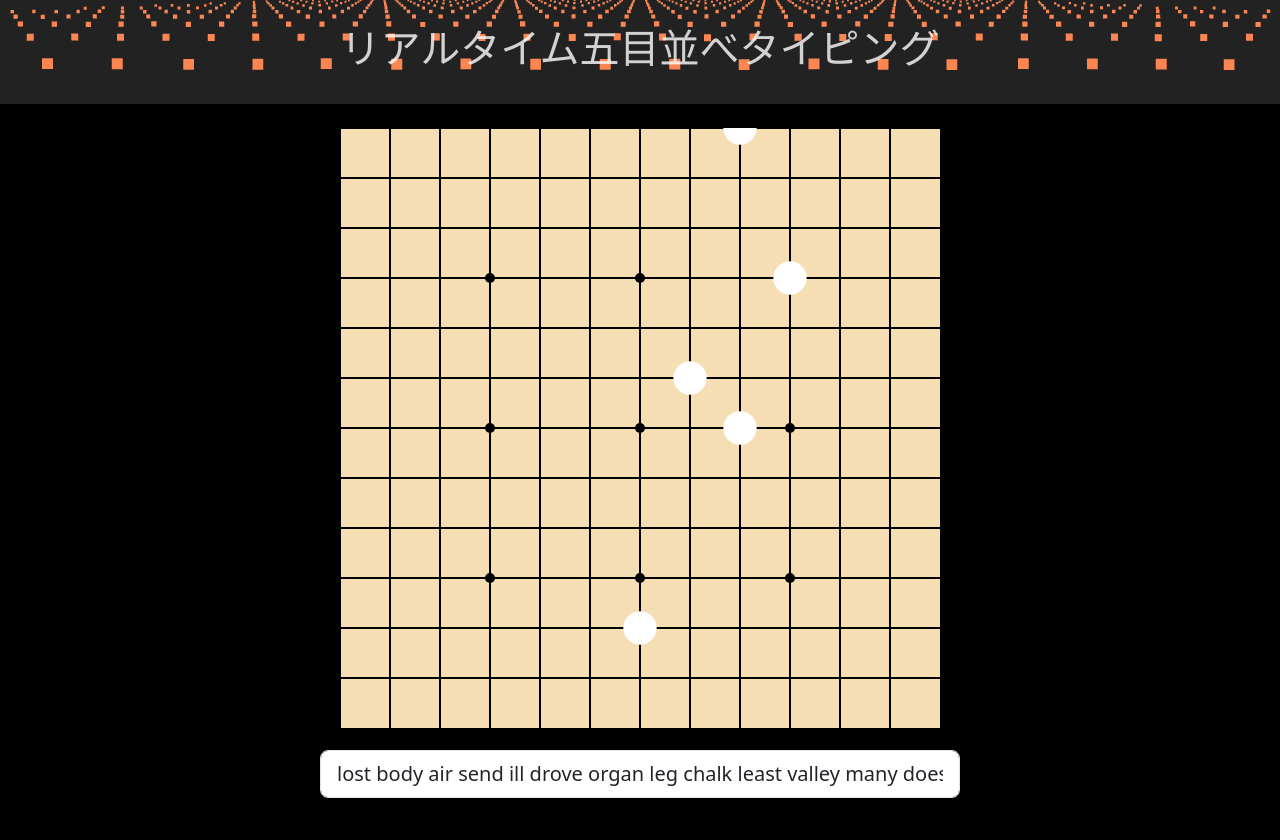
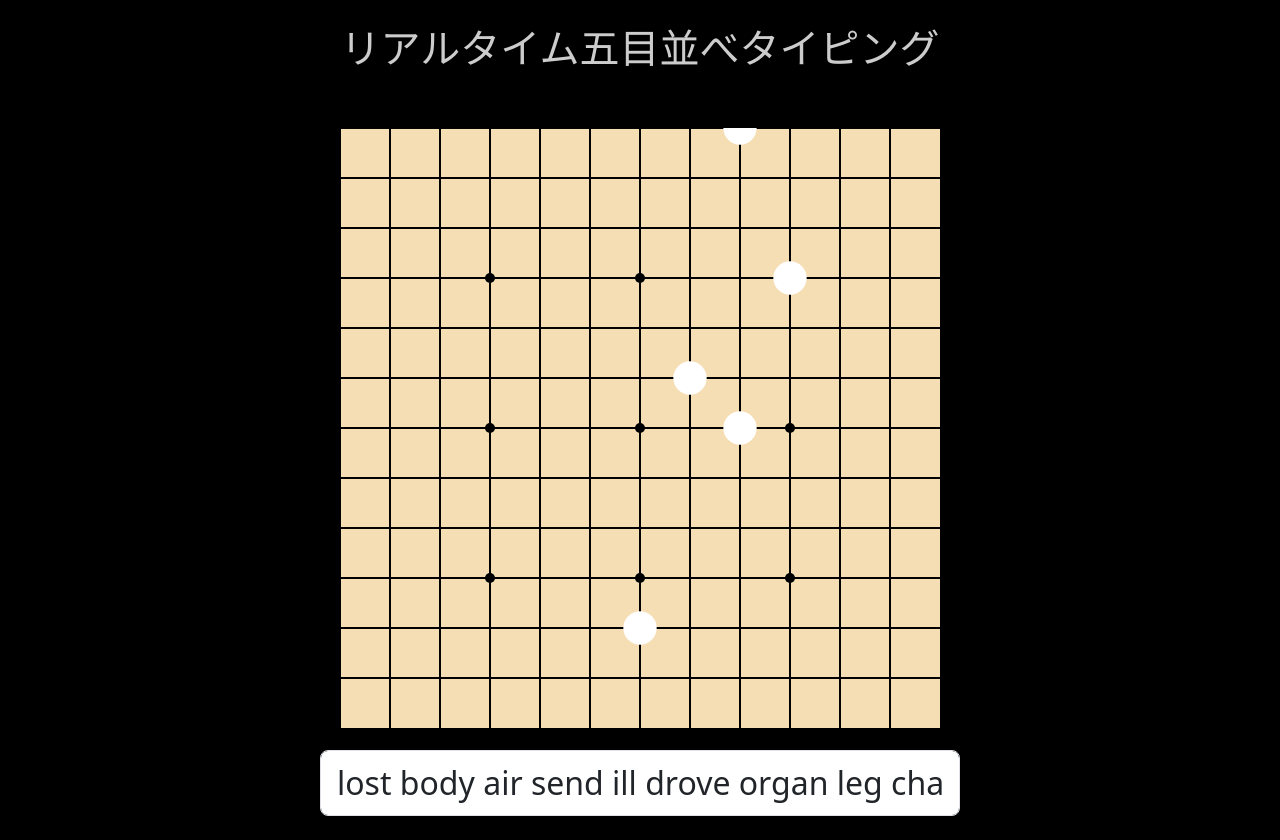
Before and after one commit to nakahara-c/rgt, a plain HTML site: page index.html in a window 1280 px wide. Drawn offline with nearby package versions, Linux system fonts and the light colour scheme.

Commit message:
rm vanta

```diff
--- a/index.html
+++ b/index.html
@@ -45,30 +45,11 @@
             </div>
 
             <div class="input-group input-group-lg w-50 mx-auto my-3">
-                <input type="text" class="form-control" id="typing_area" placeholder="type here" value="">
+                <input type="text" class="form-control fs-2"
+                id="typing_area" placeholder="type here" value="">
             </div>
         </section>
     </main>
-
-    <script src="https://cdnjs.cloudflare.com/ajax/libs/three.js/r121/three.min.js"></script>
-    <script src="https://cdn.jsdelivr.net/npm/vanta@latest/dist/vanta.dots.min.js"></script>
-    <script>
-        VANTA.DOTS({
-            el: ".header",
-            mouseControls: true,
-            touchControls: true,
-            gyroControls: false,
-            minHeight: 100.00,
-            minWidth: 400.00,
-            scale: 1.00,
-            scaleMobile: 1.00,
-            color: 0xfc8652,
-            color2: 0xffffff,
-            size: 100.00,
-            spacing: 300.00,
-            showLines: false
-        })
-    </script>
 
     <script src="./js/main.js" type="module"></script>
 
```
